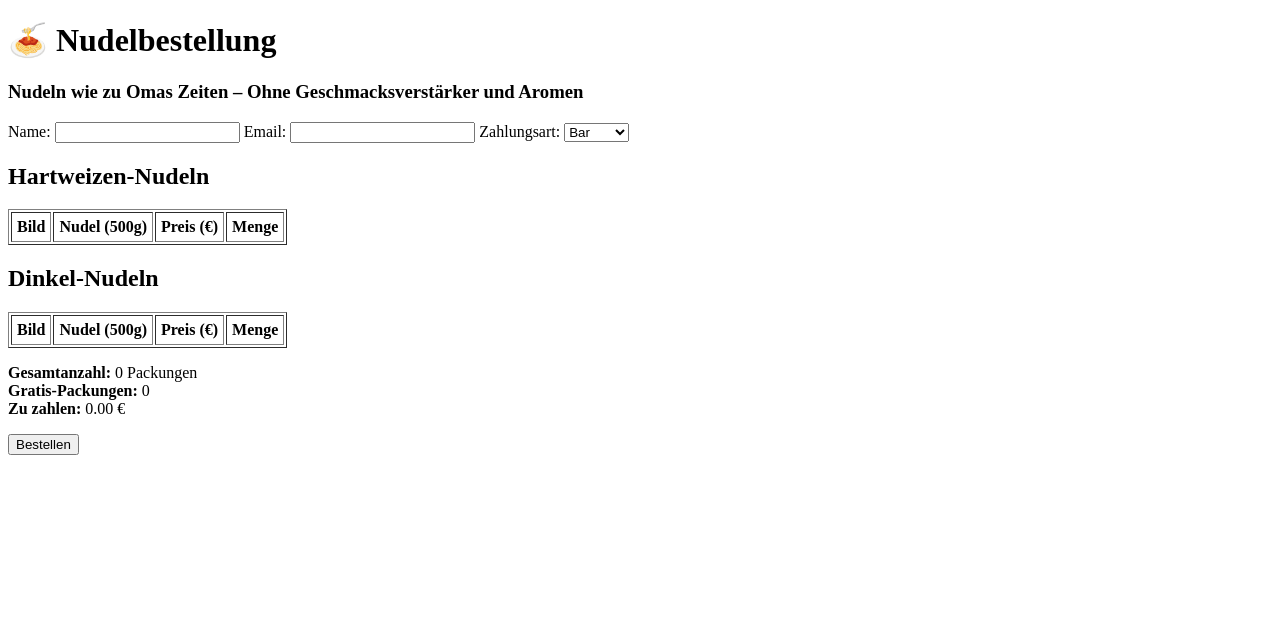
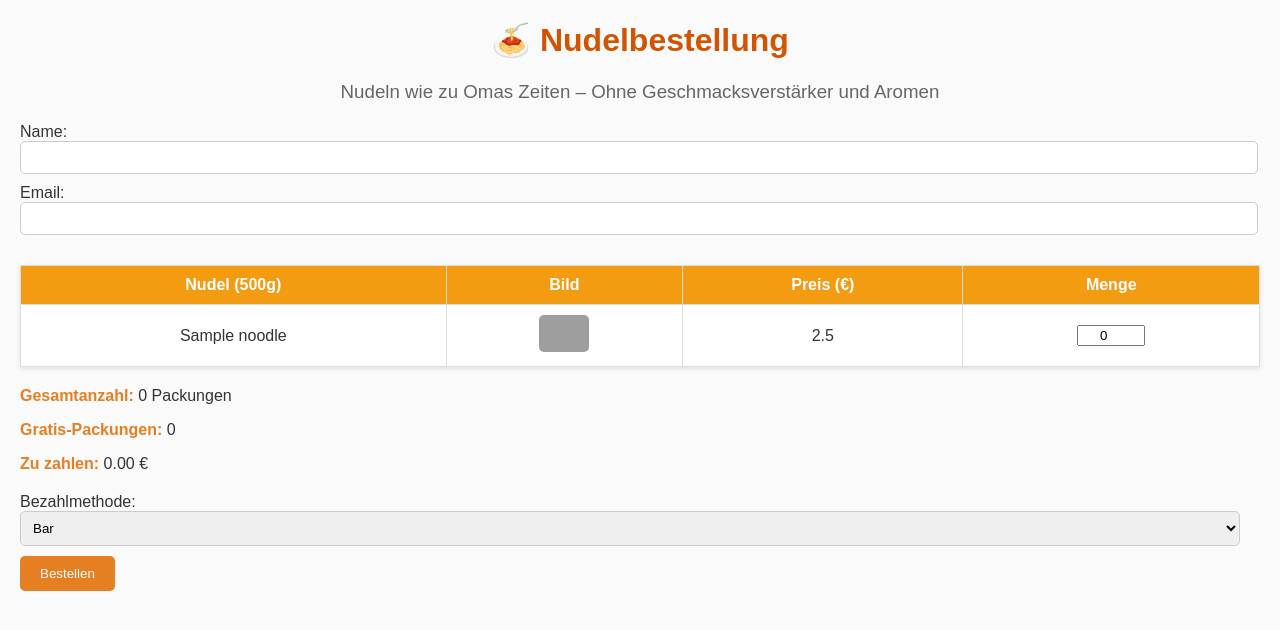
Before and after one commit to nudeln-opa/nudelbestellung, a Flask app: template templates/index.html in a window 1280 px wide. Shown: the top 630 px of the page. Run offline with Flask 3, Linux system fonts and the light colour scheme; the template is opened without the code that fills it: most values are stand-ins (such as "Sample title", 1, 10 or a date in 2020); lists and menus that the app fills with data are empty; grey boxes are pictures that could not be loaded.

Commit message:
Update index.html

```diff
--- a/templates/index.html
+++ b/templates/index.html
@@ -2,102 +2,137 @@
 <html lang="de">
 <head>
     <meta charset="UTF-8">
-    <title>🍝 Nudelbestellung</title>
+    <title>Nudelbestellung</title>
+    <style>
+        body {
+            font-family: Arial, sans-serif;
+            margin: 20px;
+            background: #fafafa;
+            color: #333;
+        }
+        h1 {
+            color: #d35400;
+            text-align: center;
+        }
+        h3 {
+            text-align: center;
+            color: #666;
+            font-weight: normal;
+        }
+        table {
+            width: 100%;
+            border-collapse: collapse;
+            margin-top: 20px;
+            background: white;
+            box-shadow: 0 2px 5px rgba(0,0,0,0.1);
+        }
+        th, td {
+            border: 1px solid #ddd;
+            padding: 10px;
+            text-align: center;
+        }
+        th {
+            background: #f39c12;
+            color: white;
+        }
+        img {
+            width: 50px;
+            height: auto;
+            border-radius: 5px;
+        }
+        .summary {
+            margin-top: 20px;
+            font-size: 16px;
+        }
+        .summary b {
+            color: #e67e22;
+        }
+        .form-section {
+            margin-top: 20px;
+        }
+        input[type="text"], input[type="email"], select {
+            padding: 8px;
+            width: calc(100% - 20px);
+            margin-bottom: 10px;
+            border: 1px solid #ccc;
+            border-radius: 5px;
+        }
+        input[type="number"] {
+            width: 60px;
+            text-align: center;
+        }
+        button {
+            background: #e67e22;
+            color: white;
+            padding: 10px 20px;
+            border: none;
+            border-radius: 5px;
+            cursor: pointer;
+        }
+        button:hover {
+            background: #d35400;
+        }
+    </style>
 </head>
 <body>
-
     <h1>🍝 Nudelbestellung</h1>
     <h3>Nudeln wie zu Omas Zeiten – Ohne Geschmacksverstärker und Aromen</h3>
 
-    <form method="post" action="/submit">
-        <label for="name">Name:</label>
-        <input type="text" name="name" required>
+    <form id="orderForm" method="POST" action="/submit">
+        <div class="form-section">
+            <label>Name:</label>
+            <input type="text" name="name" required>
+            <label>Email:</label>
+            <input type="email" name="email" required>
+        </div>
 
-        <label for="email">Email:</label>
-        <input type="email" name="email" required>
-
-        <label for="payment">Zahlungsart:</label>
-        <select name="payment">
-            <option value="Bar">Bar</option>
-            <option value="PayPal">PayPal</option>
-        </select>
-
-        <!-- ✅ Hartweizen-Tabelle -->
-        <h2>Hartweizen-Nudeln</h2>
-        <table border="1" cellpadding="5">
+        <table>
             <tr>
+                <th>Nudel (500g)</th>
                 <th>Bild</th>
-                <th>Nudel (500g)</th>
                 <th>Preis (€)</th>
                 <th>Menge</th>
             </tr>
-            {% for i, noodle in enumerate(noodles) if not noodle.lower().startswith('dinkel') %}
+            {% for noodle in noodles %}
             <tr>
-                <td>
-                    <img src="{{ url_for('static', filename='images/' + noodle.replace(' ', '_') + '.JPG') }}" alt="{{ noodle }}" width="100">
-                </td>
                 <td>{{ noodle }}</td>
-                <td>2.50</td>
-                <td><input type="number" name="qty_{{ i+1 }}" min="0" value="0"></td>
+                <td><img src="{{ url_for('static', filename='images/' + noodle.replace(' ', '_') + '.JPG') }}" alt="{{ noodle }}"></td>
+                <td>2.5</td>
+                <td><input type="number" name="qty_{{ loop.index }}" value="0" min="0" onchange="updateSummary()"></td>
             </tr>
             {% endfor %}
         </table>
 
-        <!-- ✅ Dinkel-Tabelle -->
-        <h2>Dinkel-Nudeln</h2>
-        <table border="1" cellpadding="5">
-            <tr>
-                <th>Bild</th>
-                <th>Nudel (500g)</th>
-                <th>Preis (€)</th>
-                <th>Menge</th>
-            </tr>
-            {% for i, noodle in enumerate(noodles) if noodle.lower().startswith('dinkel') %}
-            <tr>
-                <td>
-                    <img src="{{ url_for('static', filename='images/' + noodle.replace(' ', '_') + '.JPG') }}" alt="{{ noodle }}" width="100">
-                </td>
-                <td>{{ noodle }}</td>
-                <td>2.50</td>
-                <td><input type="number" name="qty_{{ i+1 }}" min="0" value="0"></td>
-            </tr>
-            {% endfor %}
-        </table>
+        <div class="summary">
+            <p><b>Gesamtanzahl:</b> <span id="totalQty">0</span> Packungen</p>
+            <p><b>Gratis-Packungen:</b> <span id="freePacks">0</span></p>
+            <p><b>Zu zahlen:</b> <span id="totalPrice">0.00</span> €</p>
+        </div>
 
-        <p>
-            <strong>Gesamtanzahl:</strong> <span id="totalQty">0</span> Packungen<br>
-            <strong>Gratis-Packungen:</strong> <span id="freePacks">0</span><br>
-            <strong>Zu zahlen:</strong> <span id="totalPrice">0.00 €</span>
-        </p>
+        <div class="form-section">
+            <label>Bezahlmethode:</label>
+            <select name="payment_method">
+                <option value="Bar">Bar</option>
+                <option value="PayPal">PayPal</option>
+            </select>
+        </div>
 
         <button type="submit">Bestellen</button>
     </form>
 
     <script>
         const pricePerPack = 2.5;
-        const qtyInputs = document.querySelectorAll('input[type="number"]');
-        const totalQtySpan = document.getElementById("totalQty");
-        const freePacksSpan = document.getElementById("freePacks");
-        const totalPriceSpan = document.getElementById("totalPrice");
-
         function updateSummary() {
             let totalQty = 0;
-            qtyInputs.forEach(input => {
-                totalQty += parseInt(input.value) || 0;
+            document.querySelectorAll('input[type="number"]').forEach(input => {
+                totalQty += parseInt(input.value || 0);
             });
-
             let freePacks = Math.floor(totalQty / 10);
-            let totalPrice = (totalQty - freePacks) * pricePerPack;
-
-            totalQtySpan.textContent = totalQty;
-            freePacksSpan.textContent = freePacks;
-            totalPriceSpan.textContent = totalPrice.toFixed(2) + " €";
+            let totalPrice = totalQty * pricePerPack - freePacks * pricePerPack;
+            document.getElementById('totalQty').textContent = totalQty;
+            document.getElementById('freePacks').textContent = freePacks;
+            document.getElementById('totalPrice').textContent = totalPrice.toFixed(2);
         }
-
-        qtyInputs.forEach(input => {
-            input.addEventListener("input", updateSummary);
-        });
     </script>
-
 </body>
 </html>
```
